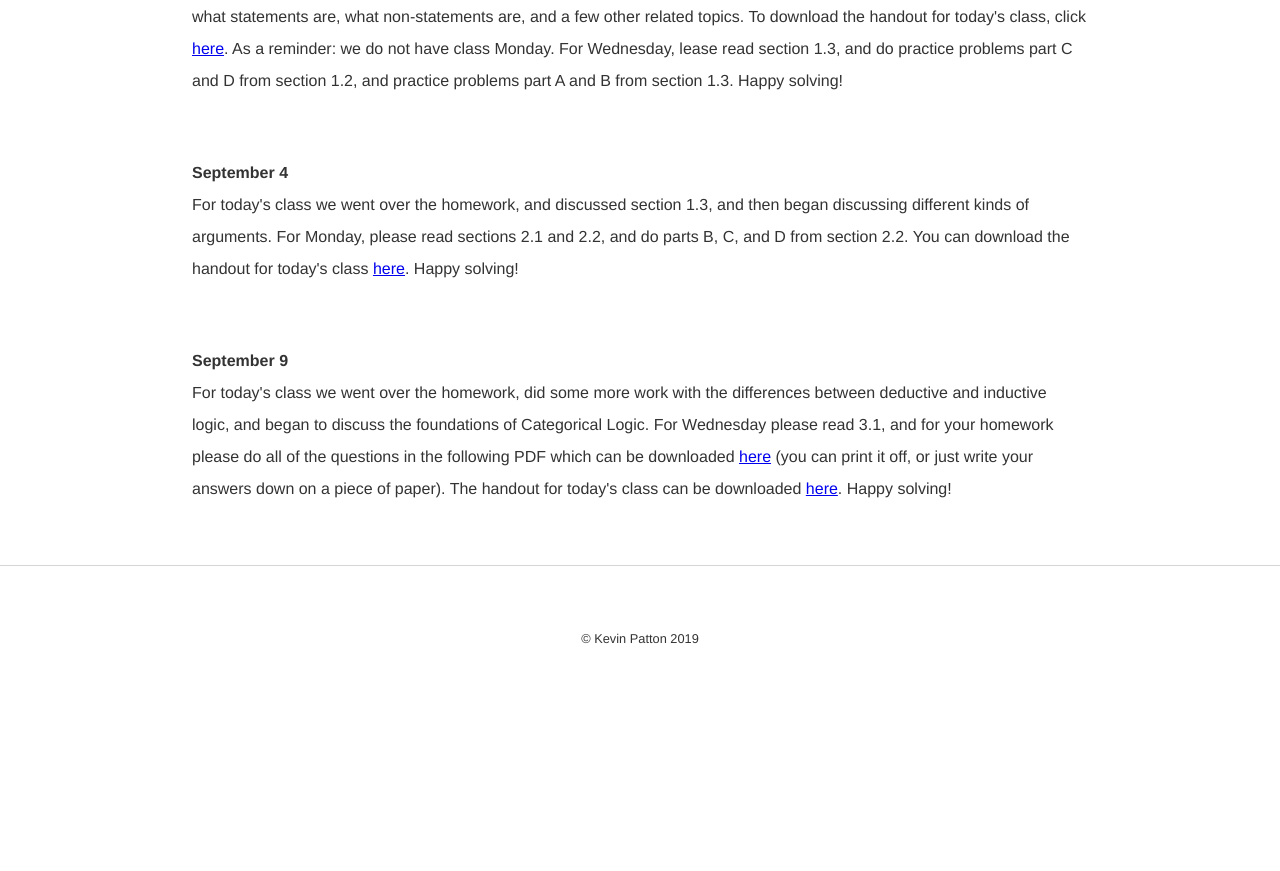
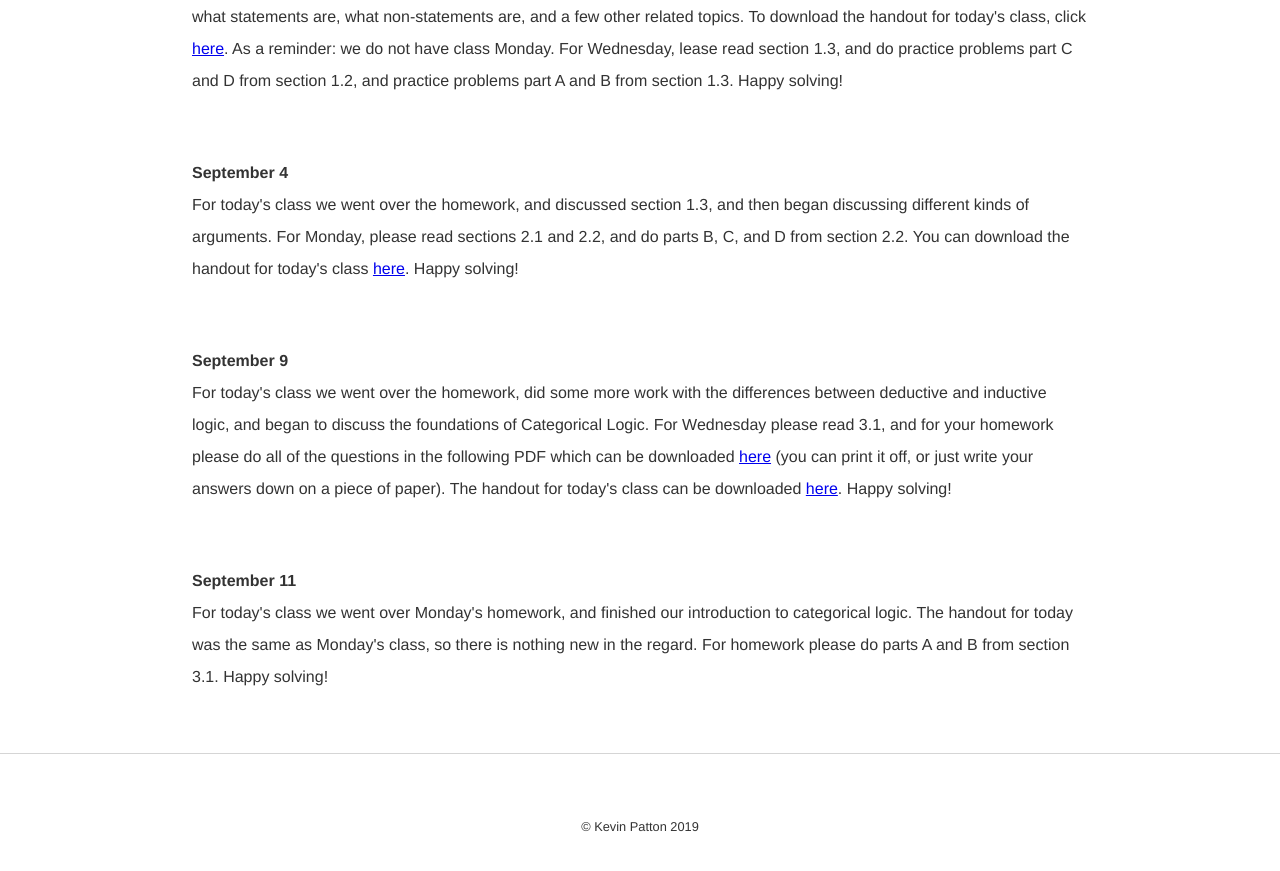
Before and after one commit to kevinjpatton/kevinjpatton.github.io, a Jekyll site: the page built from teaching/phil_1210/index.html, in a window 1280 px wide and 900 px high, scrolled down 948 px. Shown: the top 871 px of the window. Built offline with Jekyll 4.4.1, drawn with Linux system fonts in a browser that asks for light colours; Markdown is read by kramdown in place of the engine named in the settings; before the commit the page ends 1660 px from its top, so only the background shows below that.

Commit message:
Update index.html

```diff
--- a/teaching/phil_1210/index.html
+++ b/teaching/phil_1210/index.html
@@ -18,3 +18,5 @@ For today's class we went over sections 1.1 and 1.2 from the book.  We discused
 For today's class we went over the homework, and discussed section 1.3, and then began discussing different kinds of arguments.  For Monday, please read sections 2.1 and 2.2, and do parts B, C, and D from section 2.2.  You can download the handout for today's class <a href="/teaching/phil_1210/Day 3 - Section 2.2.pdf" target="_blank">here</a>. 	Happy solving!</p>
 <p><b>September 9</b><br>
 For today's class we went over the homework, did some more work with the differences between deductive and inductive logic, and began to discuss the foundations of Categorical Logic.  For Wednesday please read 3.1, and for your homework please do all of the questions in the following PDF which can be downloaded <a href="/teaching/phil_1210/2.2 Practice.pdf" target="_blank">here</a> (you can print it off, or just write your answers down on a piece of paper).  The handout for today's class can be downloaded <a href="/teaching/phil_1210/Day 4 - Section 4.1.pdf" target="_blank">here</a>. 	Happy solving!</p>
+<p><b>September 11</b><br>
+For today's class we went over Monday's homework, and finished our introduction to categorical logic.  The handout for today was the same as Monday's class, so there is nothing new in the regard.  For homework please do parts A and B from section 3.1.  Happy solving!</p>
```
